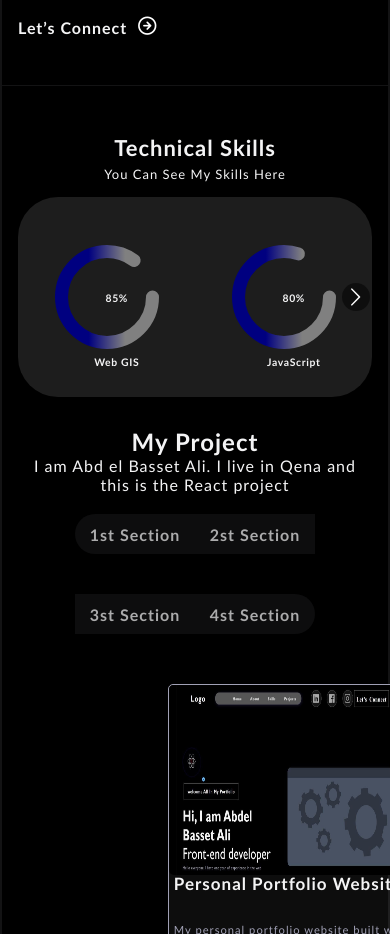
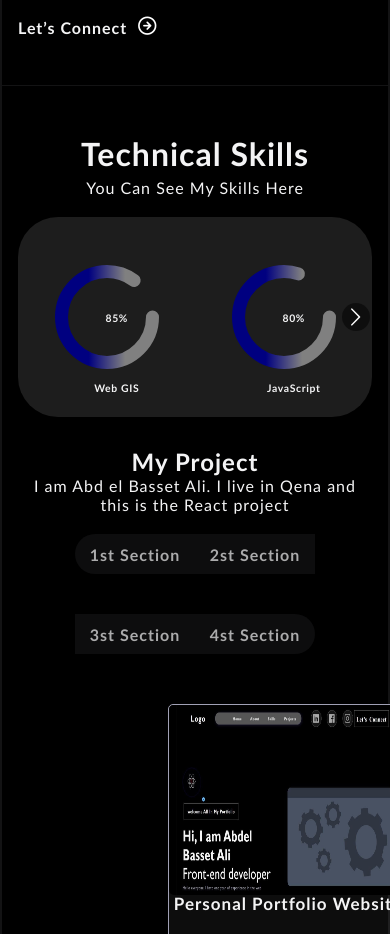
Before and after one commit to abdelbassetali/React-portfolio, a React (Vite) app: page / in a window 390 px wide. Shown: the part 820-1754 px from the top of the page. Built offline with nearby package versions, Linux system fonts and the light colour scheme.

Commit message:
Update boot.css

```diff
--- a/src/components/2-boot/boot.css
+++ b/src/components/2-boot/boot.css
@@ -115,17 +115,19 @@ circle{
 
     /* العناوين ثابتة ومرتبة فوق */
  .skills-h1 {
-        position: static !important;
-        margin: 0 auto 5px auto !important;
     text-align: center !important;
-        font-size: 22px !important;
+    display: block !important;
+    width: 100% !important;
+    margin: 20px auto 5px auto !important;
+    position: static !important; /* عشان نلغي أي position absolute قديم كان بيطيرهم */
 }
 
 .skills-h2 {
+    text-align: center !important;
+    display: block !important;
+    width: 100% !important;
+    margin: 0 auto 20px auto !important;
     position: static !important;
-        margin: 0 auto 10px auto !important;
-        text-align: center !important;
-        font-size: 13px !important;
 }
 
     /* ضبط حجم الكارت لكل دائرة عشان يشيلهم جنب بعض */
@@ -166,7 +168,7 @@ circle{
     }
 
  .jopp {
-        margin-top: 30px !important;    /* عشان ننزل الكلام لتحت براحته */
+        margin-top: 39px !important;    /* عشان ننزل الكلام لتحت براحته */
         text-align: center !important;
         position: static !important;
         font-size: 16px !important;     /* كبرنا الخط من 14px لـ 16px عشان يبدي وضوح أحسن */
```
Lines whose indentation alone changed are shown as unchanged.
